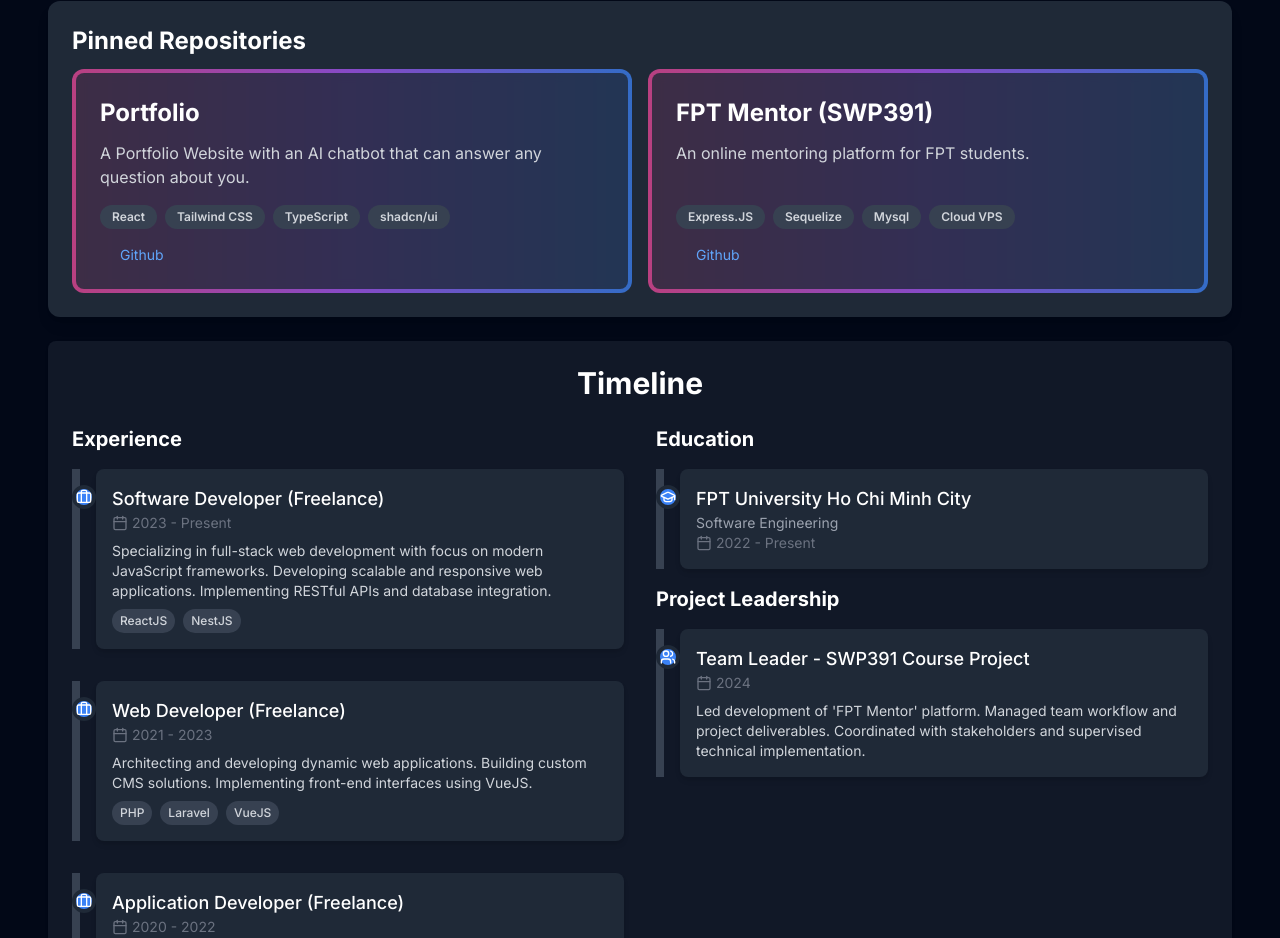
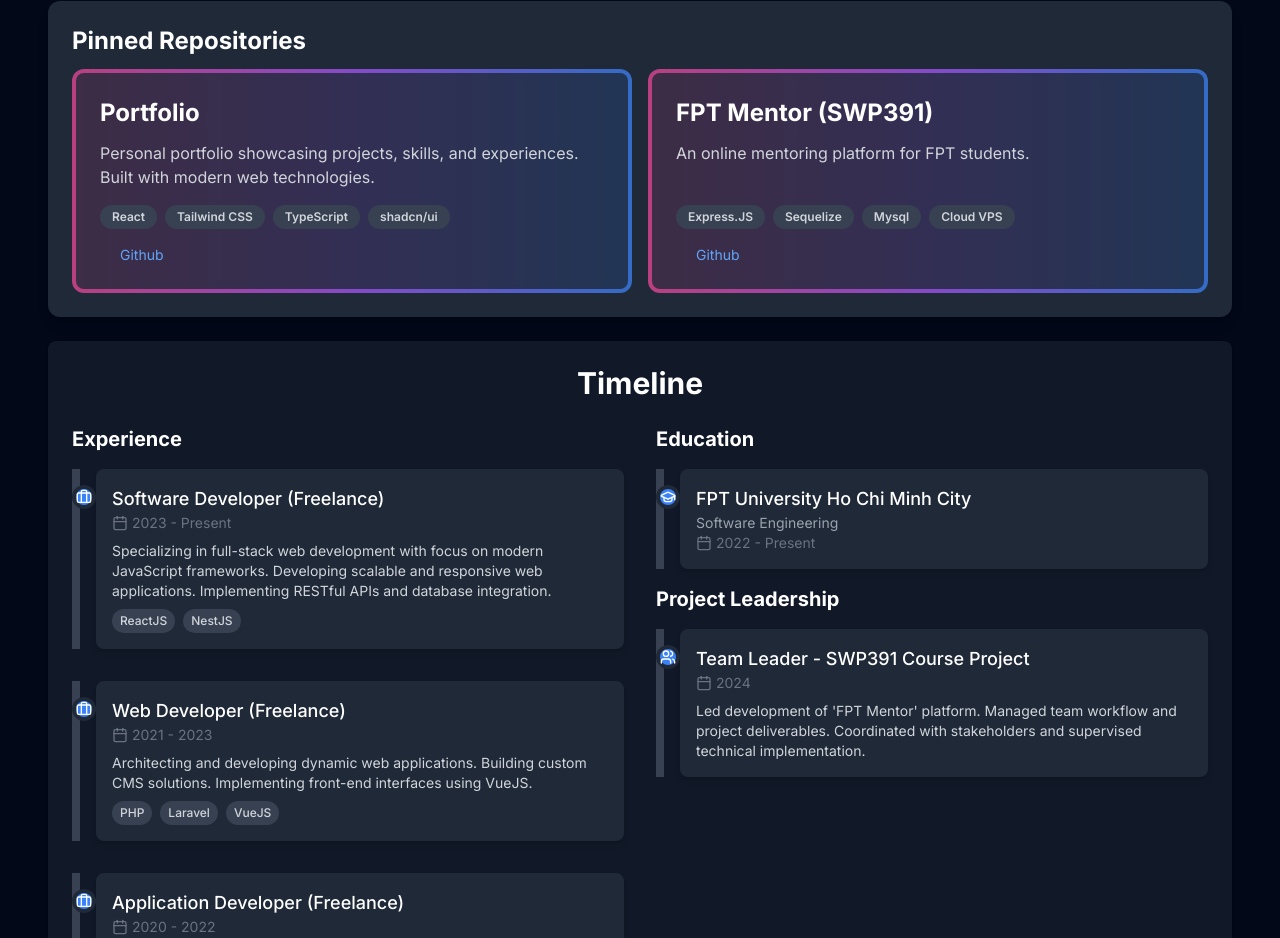
Before and after one commit to klong-dev/portfolio, a React (Vite) app: page / in a window 1280 px wide. Shown: the part 894-1832 px from the top of the page. Built offline with nearby package versions, Linux system fonts and the light colour scheme; no server answers; some icons are missing.

Commit message:
fix: change repo description

```diff
--- a/src/pages/components/StarRepository.tsx
+++ b/src/pages/components/StarRepository.tsx
@@ -5,7 +5,7 @@ import { useTranslation } from "react-i18next";
 const repositories = [
   {
     name: "Portfolio",
-    description: "A Portfolio Website with an AI chatbot that can answer any question about you.",
+    description: "Personal portfolio showcasing projects, skills, and experiences. Built with modern web technologies.",
     html_url: "https://github.com/klong-dev/portfolio",
     tech: ["React", "Tailwind CSS", "TypeScript", "shadcn/ui"],
   },
```
